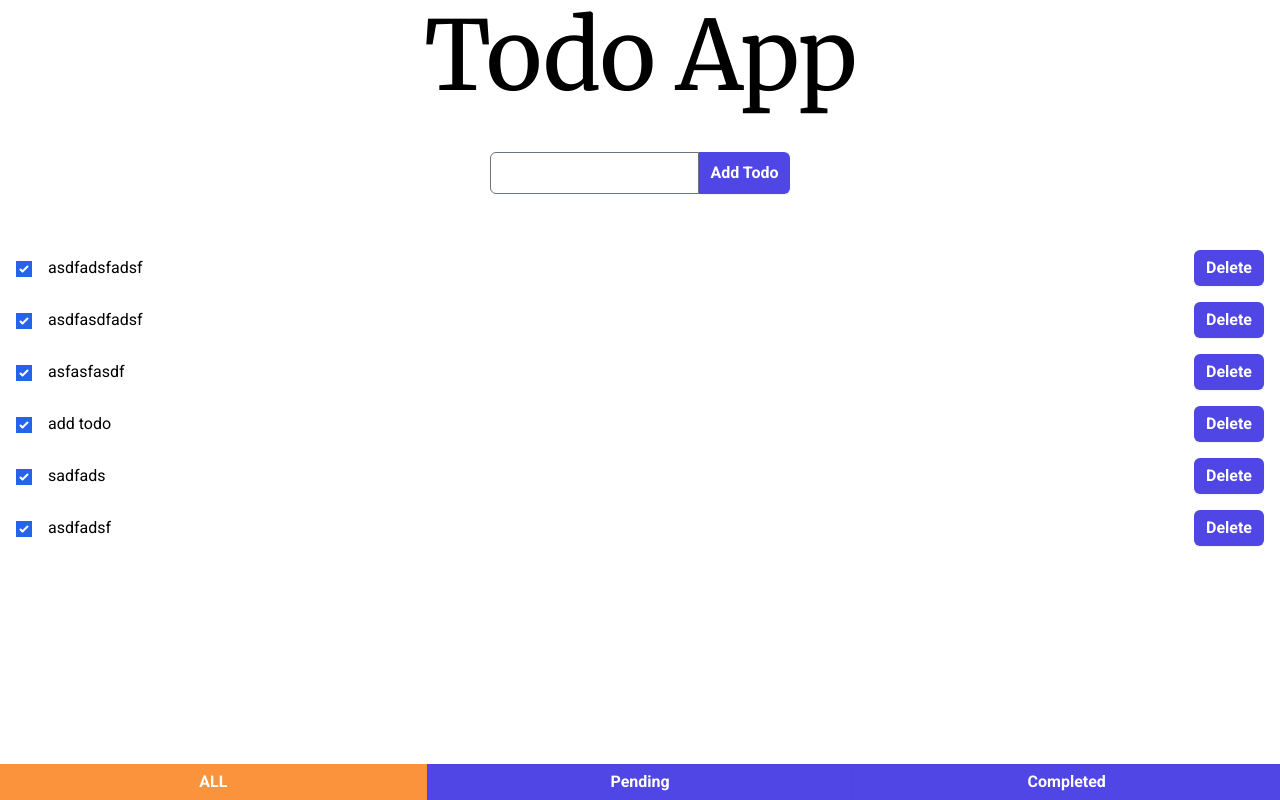
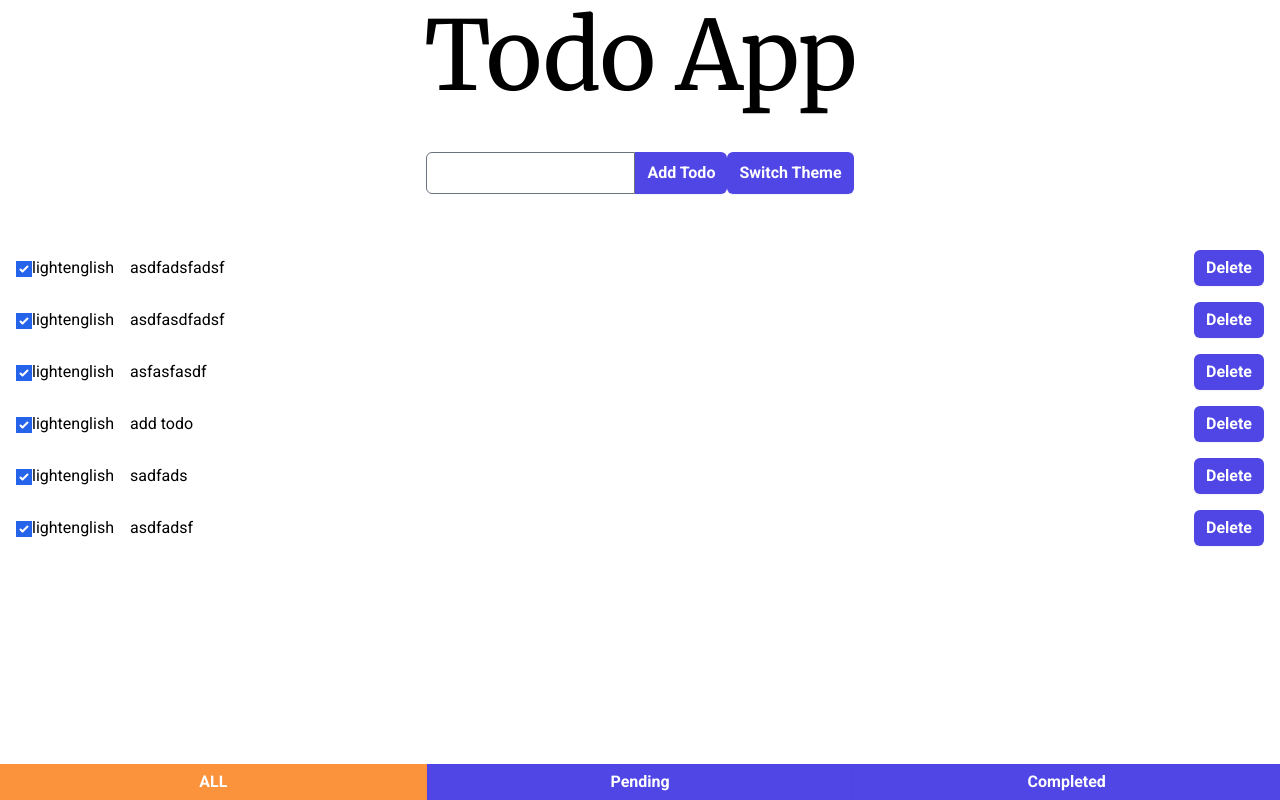
Before and after one commit to the-special-character/fs-8, a React app: page / in a window 1280 px wide. Built offline with nearby package versions, Linux system fonts and the light colour scheme; data requests are answered from the project's data file.

Commit message:
learn context api

```diff
--- a/src/Todo/index.jsx
+++ b/src/Todo/index.jsx
@@ -2,24 +2,35 @@ import React, { forwardRef, memo } from 'react';
 import TodoForm from './todoForm';
 import TodoList from './todoList';
 import TodoFilter from './todoFilter';
-import todoHOC from '../HOC/todoHOC'
+import todoHOC from '../HOC/todoHOC';
+import { ThemeProvider } from '../context/themeContext';
 
-const Todo = forwardRef(({ loadTodoData, addTodo, toggleComplete, deleteTodo, todoList, filterType}, ref) => (
+const Todo = forwardRef(
+  (
+    {
+      loadTodoData,
+      addTodo,
+      toggleComplete,
+      deleteTodo,
+      todoList,
+      filterType,
+    },
+    ref,
+  ) => (
       <main className="flex flex-col items-center h-screen">
         <h1>Todo App</h1>
-      <TodoForm
-        addTodo={addTodo}
-        ref={ref}
-      />
+        <TodoForm addTodo={addTodo} ref={ref} />
         <TodoList
           toggleComplete={toggleComplete}
           deleteTodo={deleteTodo}
           todoList={todoList}
         />
-      <TodoFilter filterTodo={loadTodoData} filterType={filterType} />
+        <TodoFilter
+          filterTodo={loadTodoData}
+          filterType={filterType}
+        />
       </main>
-  ))
+  ),
+);
 
-
-
-export default todoHOC(memo(Todo))
+export default todoHOC(memo(Todo));
--- a/src/Todo/todoForm.jsx
+++ b/src/Todo/todoForm.jsx
@@ -1,12 +1,10 @@
-import React, { forwardRef, memo } from 'react'
+import React, { forwardRef, memo } from 'react';
+import ThemeContext from '../context/themeContext';
 
-const TodoForm = forwardRef(({addTodo}, ref) => {
-    console.log("todo form");
+const TodoForm = forwardRef(({ addTodo }, ref) => {
+  console.log('todo form');
   return (
-    <form
-          className="flex my-10"
-          onSubmit={addTodo}
-        >
+    <form className="flex my-10" onSubmit={addTodo}>
       <div>
         <label htmlFor="todoText" className="sr-only">
           Todo Text
@@ -18,15 +16,20 @@ const TodoForm = forwardRef(({addTodo}, ref) => {
           className="rounded-l-md"
         />
       </div>
-          <button
-            type="submit"
-            className="btn rounded-l-none"
-          >
+      <button type="submit" className="btn rounded-l-none">
         Add Todo
       </button>
+      <ThemeContext.Consumer>
+        {({ switchTheme }) => (
+          <button className="btn" type='button' onClick={switchTheme}>
+            Switch Theme
+          </button>
+        )}
+      </ThemeContext.Consumer>
     </form>
-  )})
+  );
+});
 
-  TodoForm.displayName = "TodoForm"
+TodoForm.displayName = 'TodoForm';
 
-export default memo(TodoForm)
+export default memo(TodoForm);
--- a/src/Todo/todoListItem.jsx
+++ b/src/Todo/todoListItem.jsx
@@ -1,4 +1,6 @@
 import React, { memo} from 'react';
+import ThemeContext from '../context/themeContext'
+import LocaleContext from '../context/localeContext';
 
 function TodoListItem({item, toggleComplete, deleteTodo}) {
     console.log("render todo Item");
@@ -19,6 +21,16 @@ function TodoListItem({item, toggleComplete, deleteTodo}) {
           onChange={() => toggleComplete(item)}
         />
       </div>
+      <ThemeContext.Consumer>
+        {(value) => {
+          console.log("consumer render");
+        return <p>{value.theme}</p>}}
+      </ThemeContext.Consumer>
+      <LocaleContext.Consumer>
+        {({locale}) => {
+          return <p>{locale}</p>
+        }}
+      </LocaleContext.Consumer>
       <p className="flex-1 mx-4 line-clamp-1">
         {item.text}
       </p>
--- /dev/null
+++ b/src/context/localeContext.jsx
@@ -0,0 +1,31 @@
+import React, { PureComponent, createContext } from 'react';
+
+const LocaleContext = createContext();
+
+export class LocaleProvider extends PureComponent {
+  state = {
+    locale: 'english',
+  };
+
+  switchLocale = locale => {
+    this.setState({ locale });
+  };
+
+  render() {
+    const { children } = this.props;
+    const { locale } = this.state;
+
+    return (
+      <LocaleContext.Provider
+        value={{
+          locale,
+          switchLocale: this.switchLocale
+        }}
+      >
+        {children}
+      </LocaleContext.Provider>
+    );
+  }
+}
+
+export default LocaleContext;
--- /dev/null
+++ b/src/context/themeContext.jsx
@@ -0,0 +1,33 @@
+import React, { PureComponent, createContext } from 'react';
+
+const ThemeContext = createContext('light');
+
+export class ThemeProvider extends PureComponent {
+  state = {
+    theme: 'light',
+  };
+
+  switchTheme = () => {
+    this.setState(({ theme }) => ({
+      theme: theme === 'light' ? 'dark' : 'light',
+    }));
+  };
+
+  render() {
+    const { theme } = this.state;
+    const { children } = this.props;
+
+    return (
+      <ThemeContext.Provider
+        value={{
+          theme,
+          switchTheme: this.switchTheme,
+        }}
+      >
+        {children}
+      </ThemeContext.Provider>
+    );
+  }
+}
+
+export default ThemeContext;
--- a/src/index.jsx
+++ b/src/index.jsx
@@ -1,10 +1,17 @@
 import React from 'react';
 import { createRoot } from 'react-dom/client';
-import Todo from './Todo'
-import './style.css'
+import Todo from './Todo';
+import './style.css';
+import { ThemeProvider } from './context/themeContext';
+import { LocaleProvider } from './context/localeContext';
 
 const container = document.getElementById('app');
 const root = createRoot(container);
 
-
-root.render(<Todo />);
+root.render(
+  <LocaleProvider>
+    <ThemeProvider>
+      <Todo />
+    </ThemeProvider>
+  </LocaleProvider>,
+);
```
Lines whose indentation alone changed are shown as unchanged.
